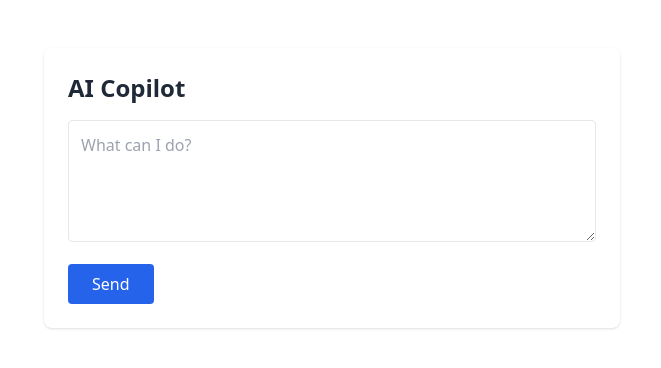
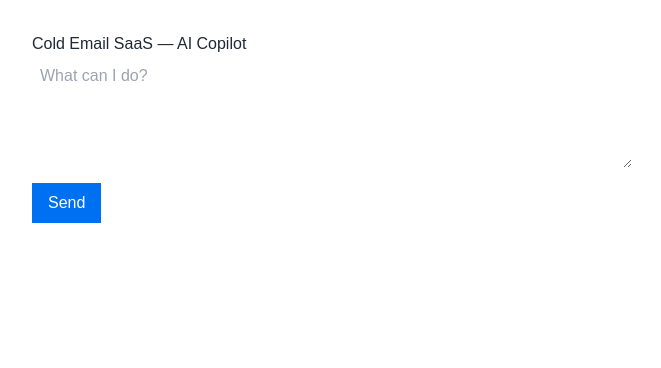
Before and after one commit to oluwafemidiakhoa/Coldemail, a Next.js app: page /dashboard in a window 1280 px wide. Shown: the top 368 px of the page, without its empty margins (308-969 px from the left). Built offline with nearby package versions, Linux system fonts and the light colour scheme.

Commit message:
Update page.tsx

```diff
--- a/app/dashboard/page.tsx
+++ b/app/dashboard/page.tsx
@@ -1,41 +1,40 @@
-// app/dashboard/page.tsx
-"use client";
-
+// pages/dashboard.tsx
 import { useState } from "react";
 
-export default function DashboardPage() {
+export default function Dashboard() {
   const [prompt, setPrompt] = useState("");
-  const [result, setResult] = useState<string | null>(null);
+  const [reply, setReply] = useState<string | null>(null);
   const [loading, setLoading] = useState(false);
 
-  const handleSubmit = async (e: React.FormEvent) => {
+  const handleSend = async (e: React.FormEvent) => {
     e.preventDefault();
     if (!prompt.trim()) return;
     setLoading(true);
-    setResult(null);
+    setReply(null);
+
     try {
       const res = await fetch("/api/ai-copilot", {
         method: "POST",
         headers: { "Content-Type": "application/json" },
         body: JSON.stringify({ prompt }),
       });
-      const data = await res.json();
-      setResult(data.reply);
+      const body = await res.json();
+      setReply(body.reply);
     } catch (err) {
       console.error(err);
-      setResult("Oops—something went wrong.");
+      setReply("❌ Something went wrong. Check the console.");
     } finally {
       setLoading(false);
     }
   };
 
   return (
-    <main className="max-w-xl mx-auto mt-12 p-6 bg-white rounded-lg shadow">
-      <h1 className="text-2xl font-bold mb-4">AI Copilot</h1>
-      <form onSubmit={handleSubmit} className="space-y-4">
+    <div style={{ maxWidth: 600, margin: "2rem auto", fontFamily: "sans-serif" }}>
+      <h1>Cold Email SaaS — AI Copilot</h1>
+      <form onSubmit={handleSend}>
         <textarea
-          className="w-full p-3 border rounded focus:outline-none focus:ring"
           rows={4}
+          style={{ width: "100%", padding: "0.5rem", fontSize: "1rem" }}
           placeholder="What can I do?"
           value={prompt}
           onChange={(e) => setPrompt(e.target.value)}
@@ -43,20 +42,31 @@ export default function DashboardPage() {
         <button
           type="submit"
           disabled={loading}
-          className="px-6 py-2 bg-blue-600 text-white rounded hover:bg-blue-700 disabled:opacity-50"
+          style={{
+            marginTop: "0.5rem",
+            padding: "0.5rem 1rem",
+            background: "#0070f3",
+            color: "#fff",
+            border: "none",
+            cursor: loading ? "not-allowed" : "pointer",
+          }}
         >
           {loading ? "Thinking…" : "Send"}
         </button>
       </form>
 
-      {result && (
-        <section className="mt-6">
-          <h2 className="text-xl font-semibold mb-2">Response</h2>
-          <div className="whitespace-pre-wrap p-4 bg-gray-50 rounded">
-            {result}
-          </div>
-        </section>
+      {reply && (
+        <div
+          style={{
+            marginTop: "1.5rem",
+            padding: "1rem",
+            background: "#f3f3f3",
+            whiteSpace: "pre-wrap",
+          }}
+        >
+          {reply}
+        </div>
       )}
-    </main>
+    </div>
   );
 }
```
